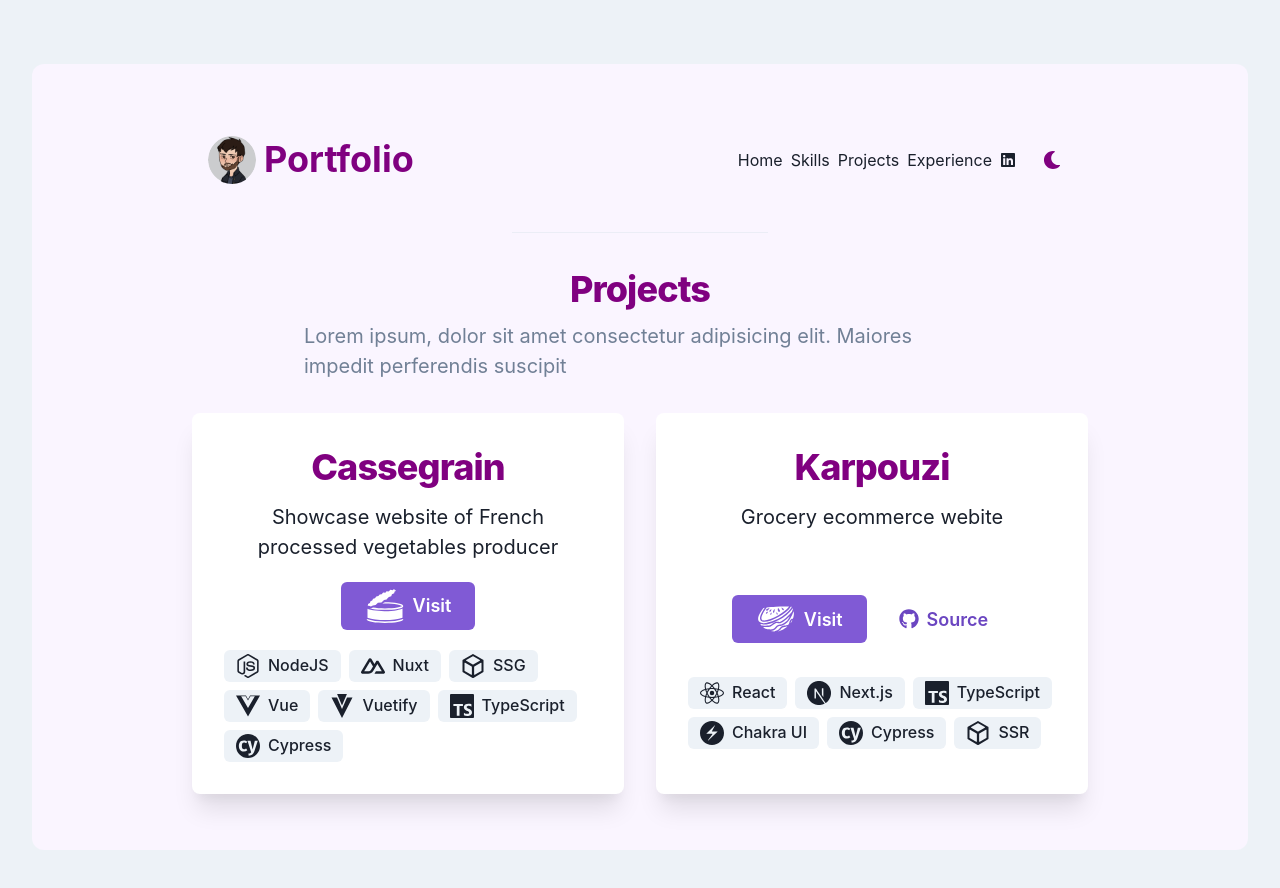
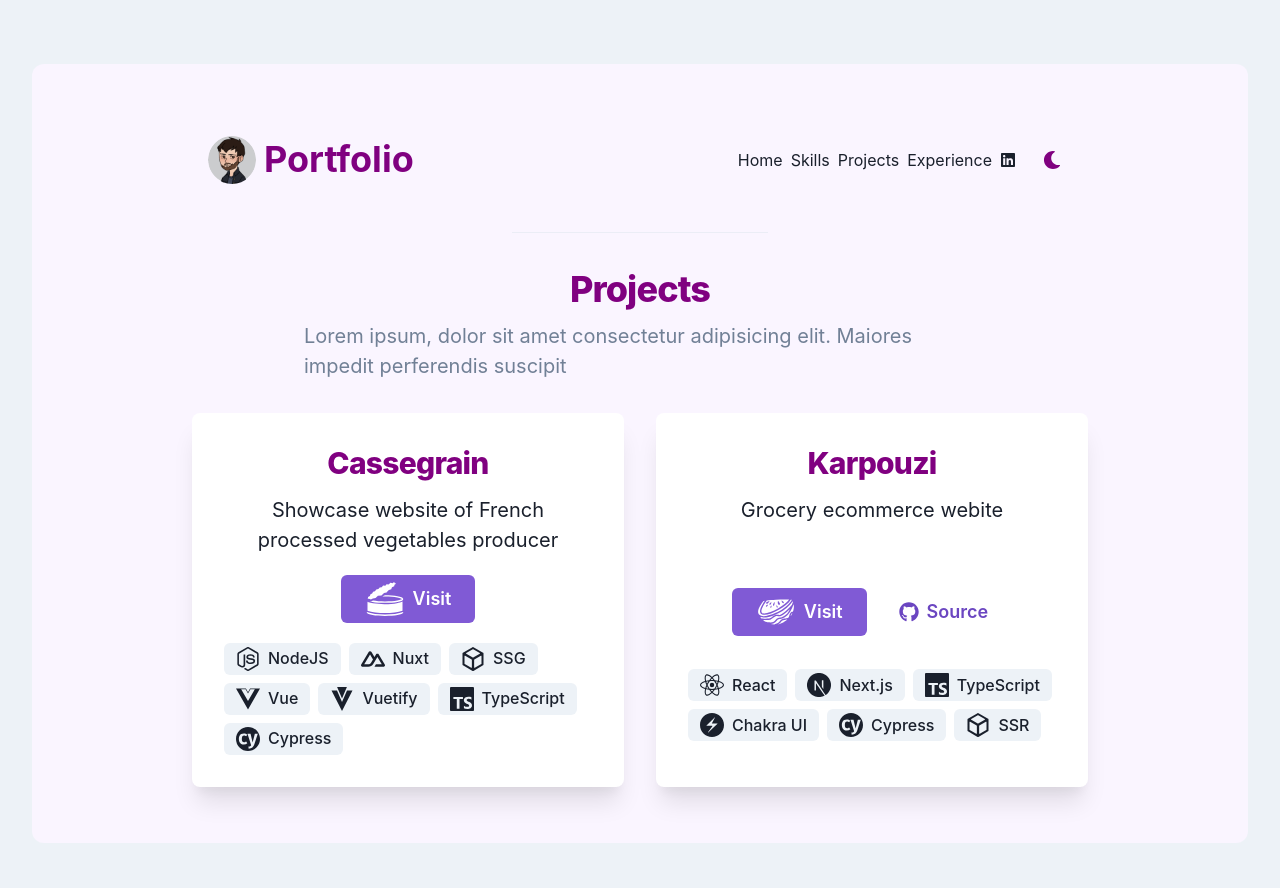
Before and after one commit to alpliar/portfolio, a Next.js app: page /projects in a window 1280 px wide. Shown: the top 888 px of the page. Built offline with nearby package versions, Linux system fonts and the light colour scheme.

Commit message:
style: reduce font size

```diff
--- a/components/FeatureWithFeatureList.tsx
+++ b/components/FeatureWithFeatureList.tsx
@@ -126,7 +126,6 @@ const FeatureWithFeatureList: React.FC<FeatureWithFeatureListProps> = ({
               mb={3}
               fontSize={{
                 base: "3xl",
-                md: "4xl",
               }}
               fontWeight="extrabold"
               color="primary"
```
